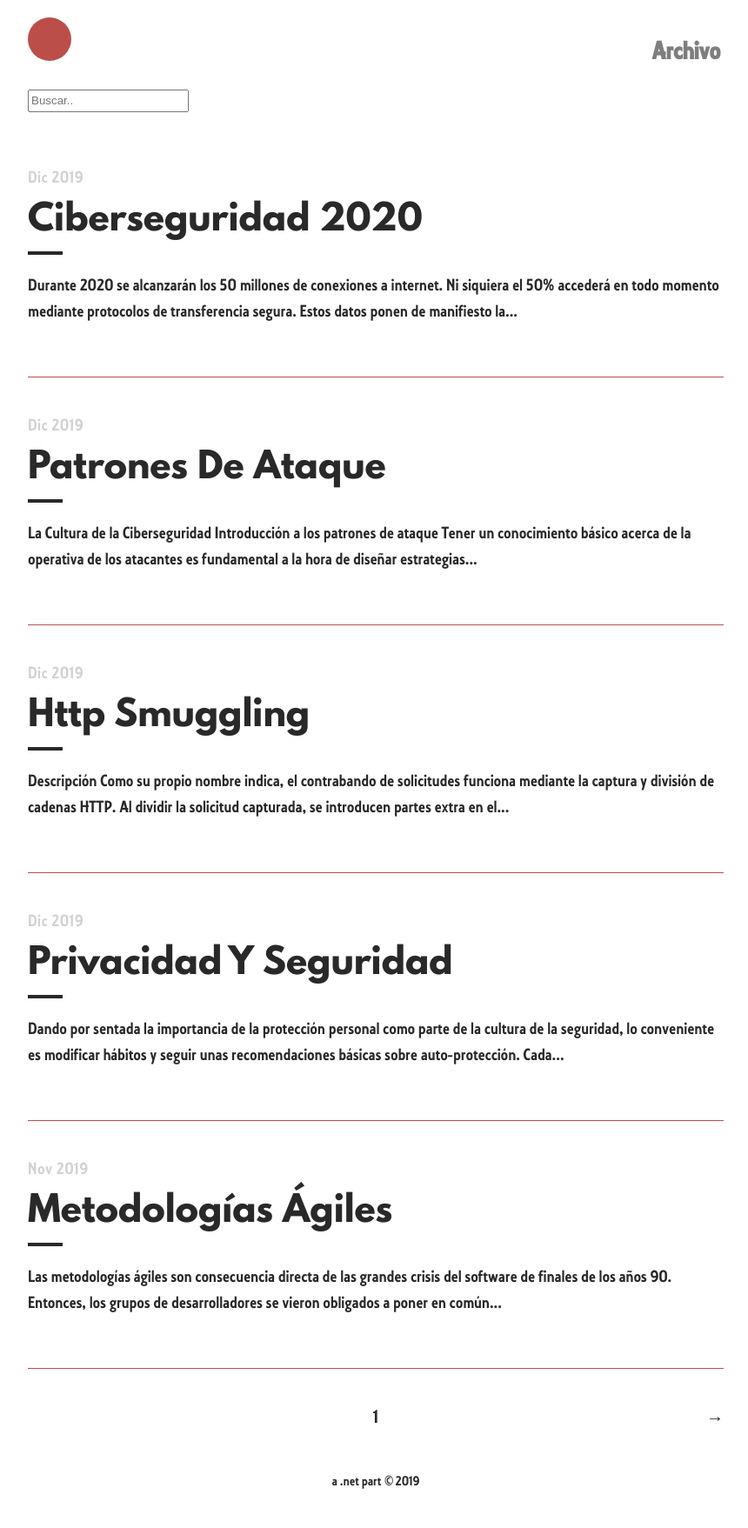
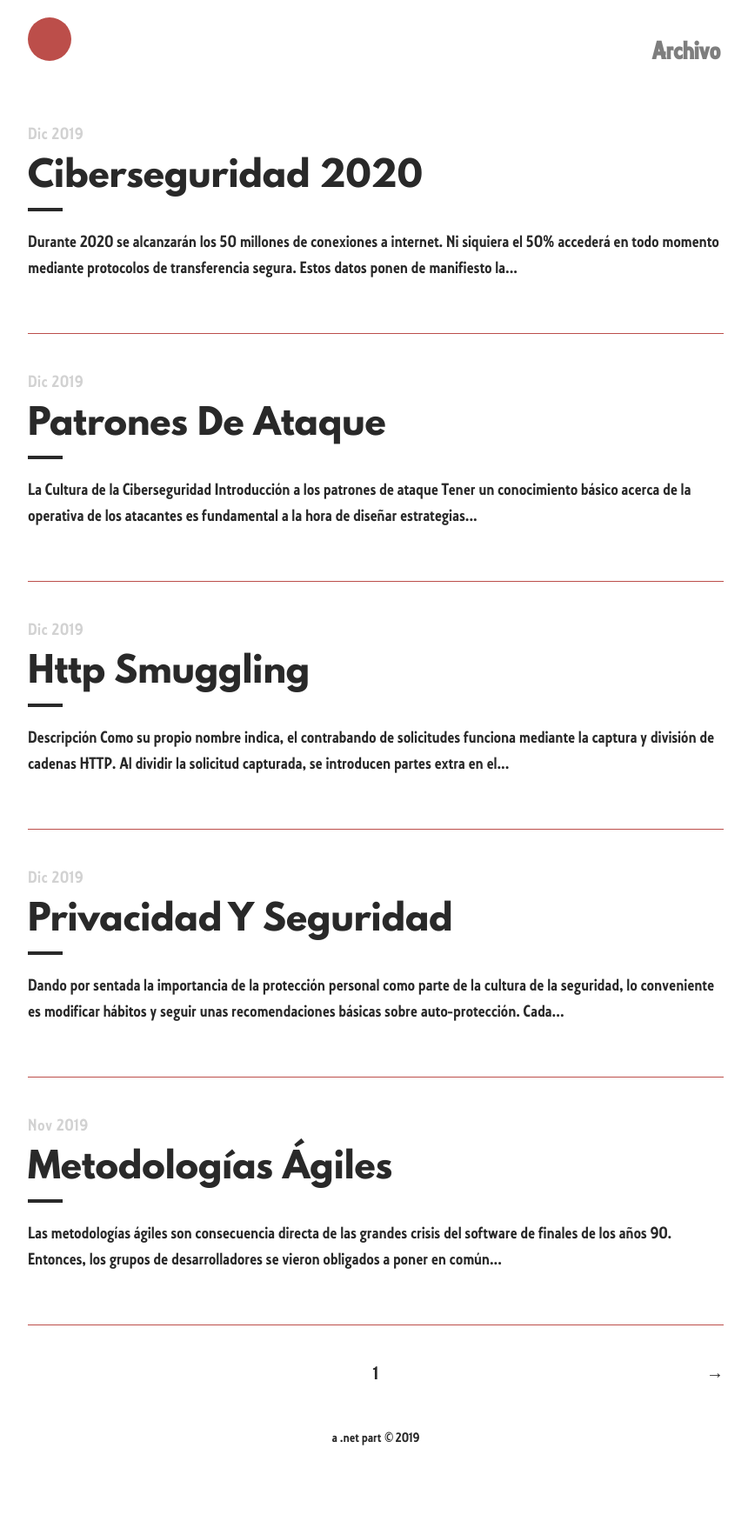
Before and after one commit to Rocmpr/blog, a Jekyll site: the page built from index.html, in a window 1280 px wide. Shown: the whole page at 87% size, without its empty margins (208-1068 px from the left). Built offline with Jekyll 4.4.1, drawn with Linux system fonts in a browser that asks for light colours; the list of posts is cut into pages by our own code; comment, search, counter and statistics services are not loaded; after the commit the page ends 1707 px from its top, so only the background shows below that.

Commit message:
Update home.html

```diff
--- a/_layouts/home.html
+++ b/_layouts/home.html
@@ -6,8 +6,10 @@
 <div class="catalogue">
 
     <!-- HTML elements for search -->
+  {% if page == 1 %}
   <input type="text" id="search-input" placeholder="Buscar..">
   <ul id="results-container"></ul>
+  {% endif %}
 
   {% for post in paginator.posts %}
     <a href="{{ post.url | prepend: site.baseurl }}" class="catalogue-item">
@@ -56,6 +58,7 @@
   <span>{{ paginator.page }}</span>
 </div>
 
+{% if page == 1 %}
   <script type="text/javascript" src="blog/assets/js/simple-jekyll-search.js"></script>
     <script type="text/javascript">
       SimpleJekyllSearch({
@@ -69,3 +72,4 @@
         exclude: ['Welcome']
       })
     </script>
+ {% endif %}
```
